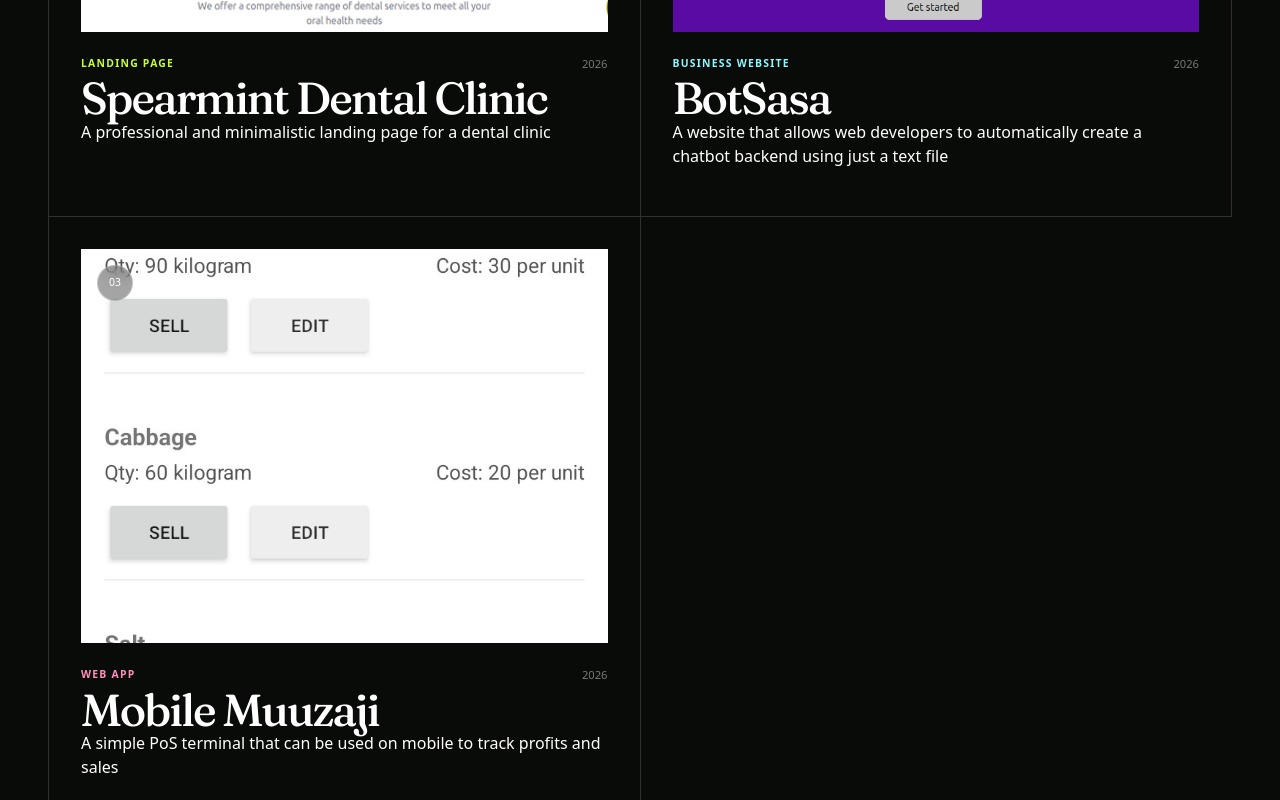
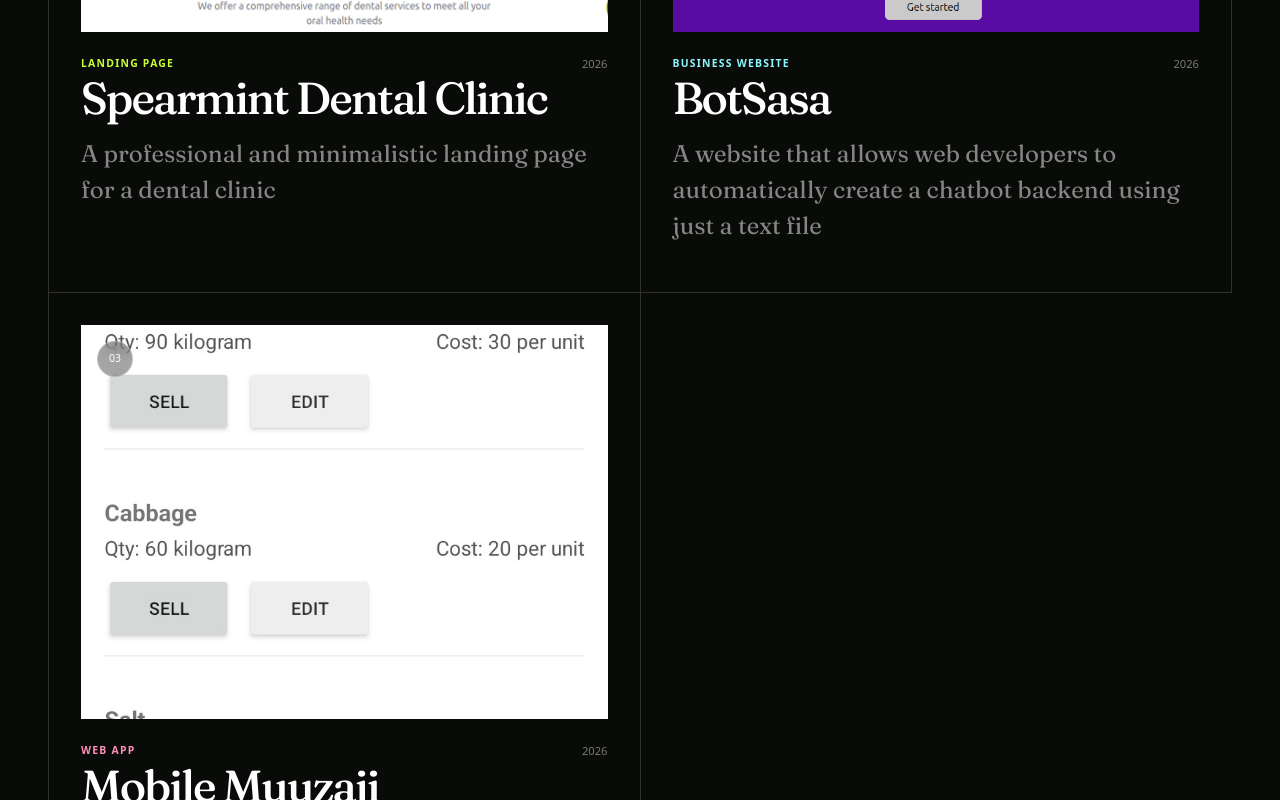
Before and after one commit to Hannah-Muthoni-Hailu/Hannah-Muthoni-Portfolio, a React (Vite) app: page / in a window 1280 px wide. Shown: the part 1540-2340 px from the top of the page. Built offline with nearby package versions, Linux system fonts and the light colour scheme; a web font is replaced by a local one.

Commit message:
Added styling to the project description

```diff
--- a/src/components/Projects.jsx
+++ b/src/components/Projects.jsx
@@ -96,7 +96,7 @@ function ProjectCard({ project, index }) {
       </div>
 
       <div>
-        <p className='project-desc'>{project.desc}</p>
+        <p className='project-desc mt-3 text-white-50'>{project.desc}</p>
       </div>
     </article>
   );
--- a/src/styles/Projects.css
+++ b/src/styles/Projects.css
@@ -202,6 +202,11 @@
   margin-top: 1.5rem;
 }
 
+.project-desc {
+  font-family: "Fraunces", Georgia, serif;
+  font-size: 1.5rem;
+}
+
 .project-tag {
   padding: 0.45rem 0.7rem !important;
 
```
